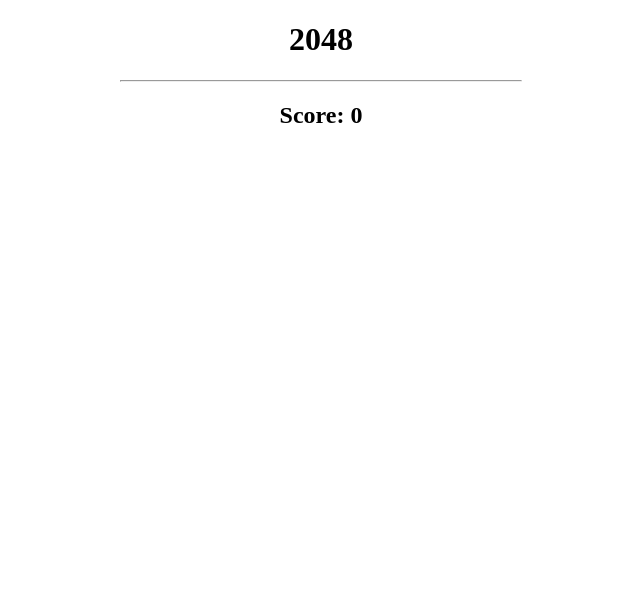
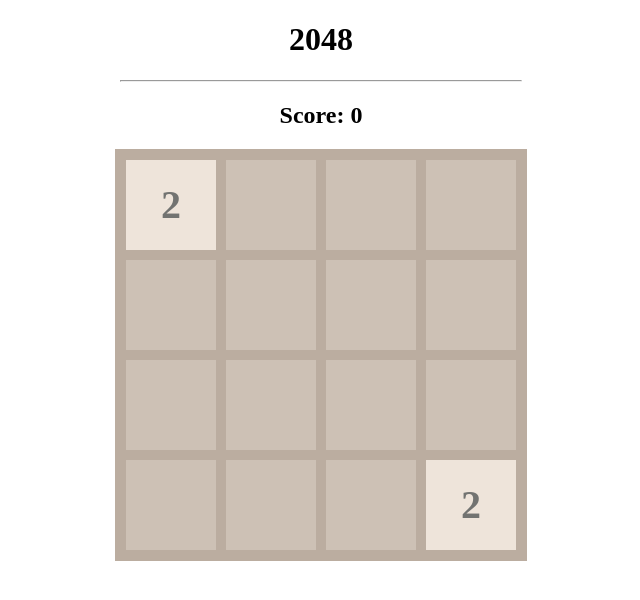
Before and after one commit to kapishgupta99/2048-game, a plain HTML site: page index.html in a window 1280 px wide. Shown: the whole page, without its empty margins (319-959 px from the left). Drawn offline with Linux system fonts and the light colour scheme.

Commit message:
Update index.html

```diff
--- a/index.html
+++ b/index.html
@@ -11,9 +11,9 @@
     <h1>2048</h1>
     <hr>
     <h2>Score: <span id="score">0</span></h2>
-<!--     <div id="board">
-        Hello hello
-    </div> -->
+    <div id="board">
+
+    </div>
 
 
 </body>
```
